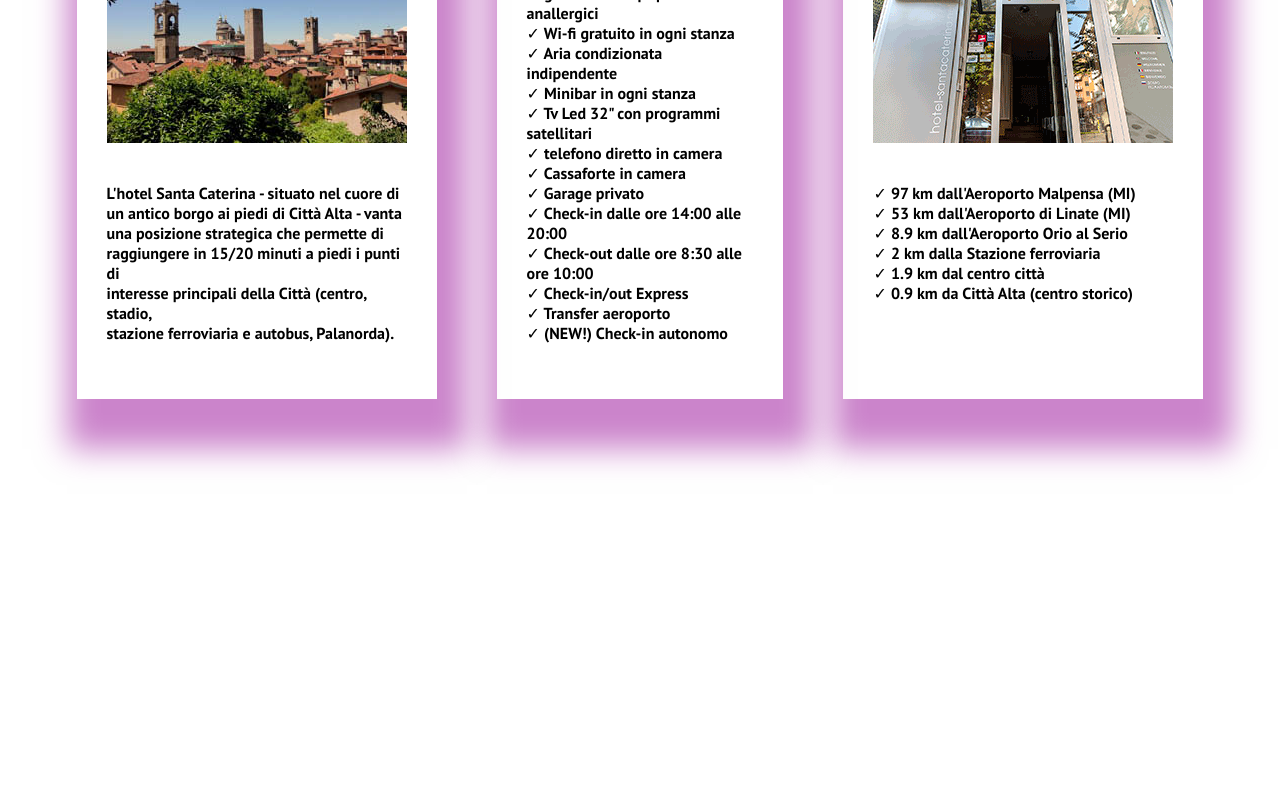
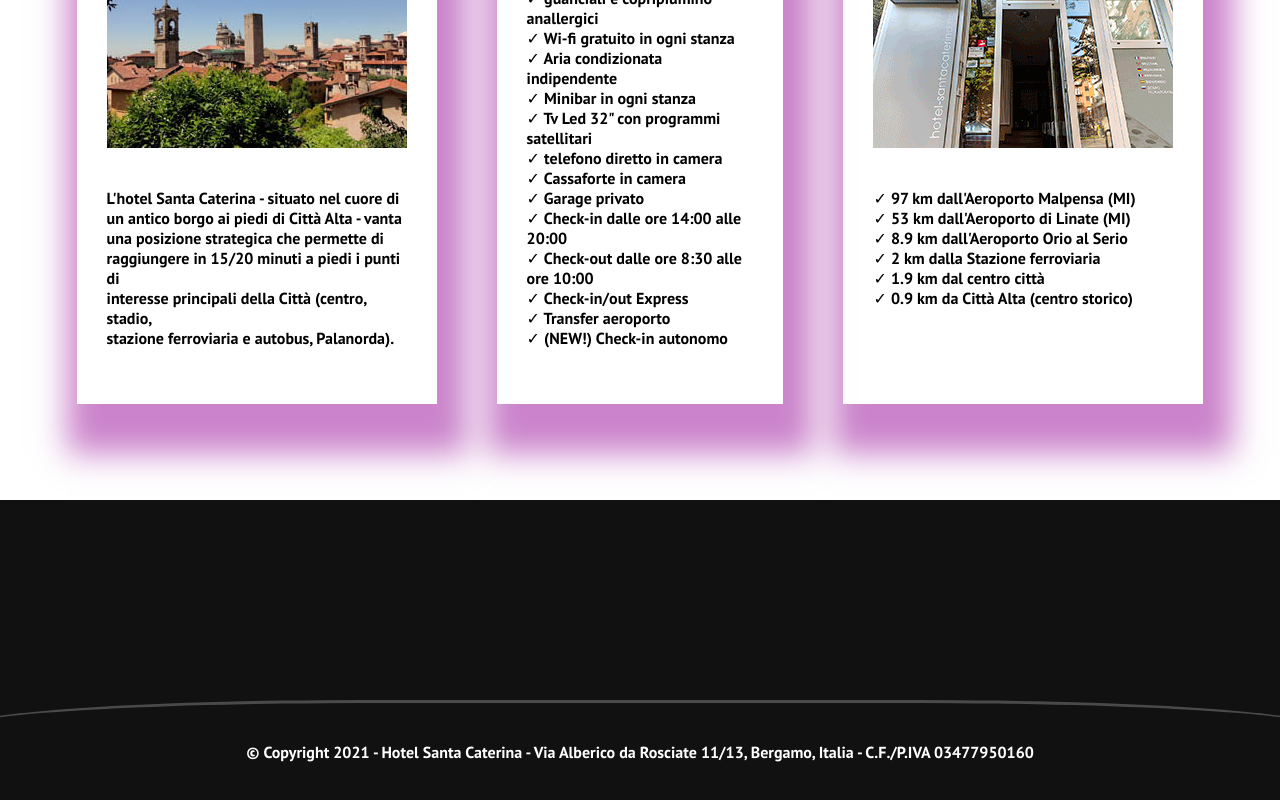
Before and after one commit to FilMel/Hotel-Website, a React (Create React App) app: page / in a window 1280 px wide. Shown: the part 2057-2857 px from the top of the page. Before the commit the page ends 2552 px from the top, so only its background shows below. Built offline with nearby package versions, Linux system fonts and the light colour scheme; the HTML template or start-up script is replaced by a standard one.

Commit message:
added home footer

```diff
--- a/src/components/Body.css
+++ b/src/components/Body.css
@@ -71,4 +71,26 @@
    content:"\2713\0020";
 }
 
+.page__footer{
+   background-color: rgba(0, 0, 0, 0.932);
+   color: white;
+   height: 300px;
+   width: 100%;
+   position: relative;
+}
+
+.page__footer > div{
+   height: 100px;
+   width: 100%;
+   position: absolute;
+   bottom: 0;
+   left: 0;
+   display: flex;
+   flex-wrap: wrap;
+   align-content: center;
+   justify-content: center;
+   border-top-style:solid;
+   border-radius: 30%;
+   border-color: rgba(124, 118, 118, 0.562);
+}
 ul { list-style-type: none; }
--- a/src/components/Body.js
+++ b/src/components/Body.js
@@ -60,8 +60,6 @@ function Body() {
             <h3>Dove siamo</h3>
             <img className="body_image" src={ingressoHotel} alt="body_img" />
             <ul>
-
-
               <li>97 km dall'Aeroporto Malpensa (MI)</li>
               <li>53 km dall'Aeroporto di Linate (MI)</li>
               <li>8.9 km dall'Aeroporto Orio al Serio</li>
@@ -71,6 +69,14 @@ function Body() {
             </ul>
           </div>
         </div>
+        <div className="page__footer">
+          <div>
+            <p>
+              © Copyright 2021 - Hotel Santa Caterina - Via Alberico da Rosciate
+              11/13, Bergamo, Italia - C.F./P.IVA 03477950160
+            </p>
+          </div>
+        </div>
       </div>
     </div>
   );
--- a/src/components/Navbar.css
+++ b/src/components/Navbar.css
@@ -1,6 +1,6 @@
 .navbar {
   background: linear-gradient(80deg, rgb(194, 60, 194) 0%, rgb(26, 2, 27) 100%);
-  height: 60px;
+  height: 65px;
   display: flex;
   justify-content: center;
   align-items: center;
```
